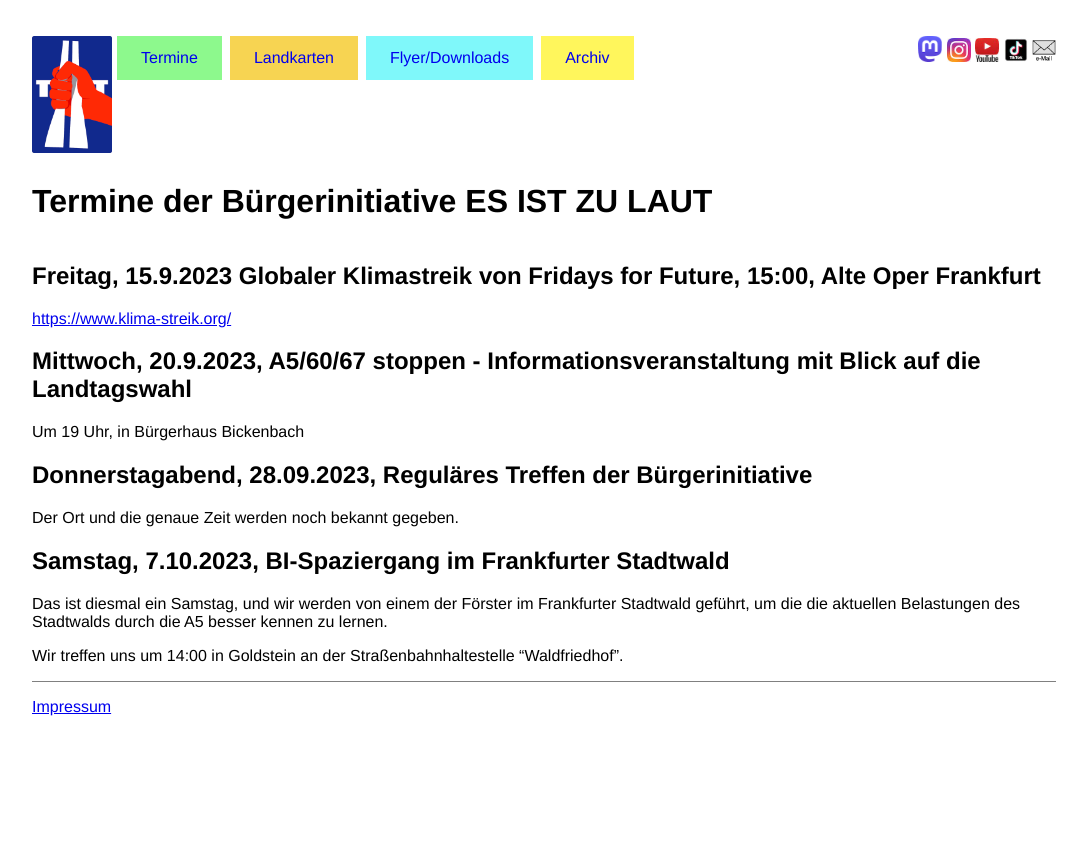
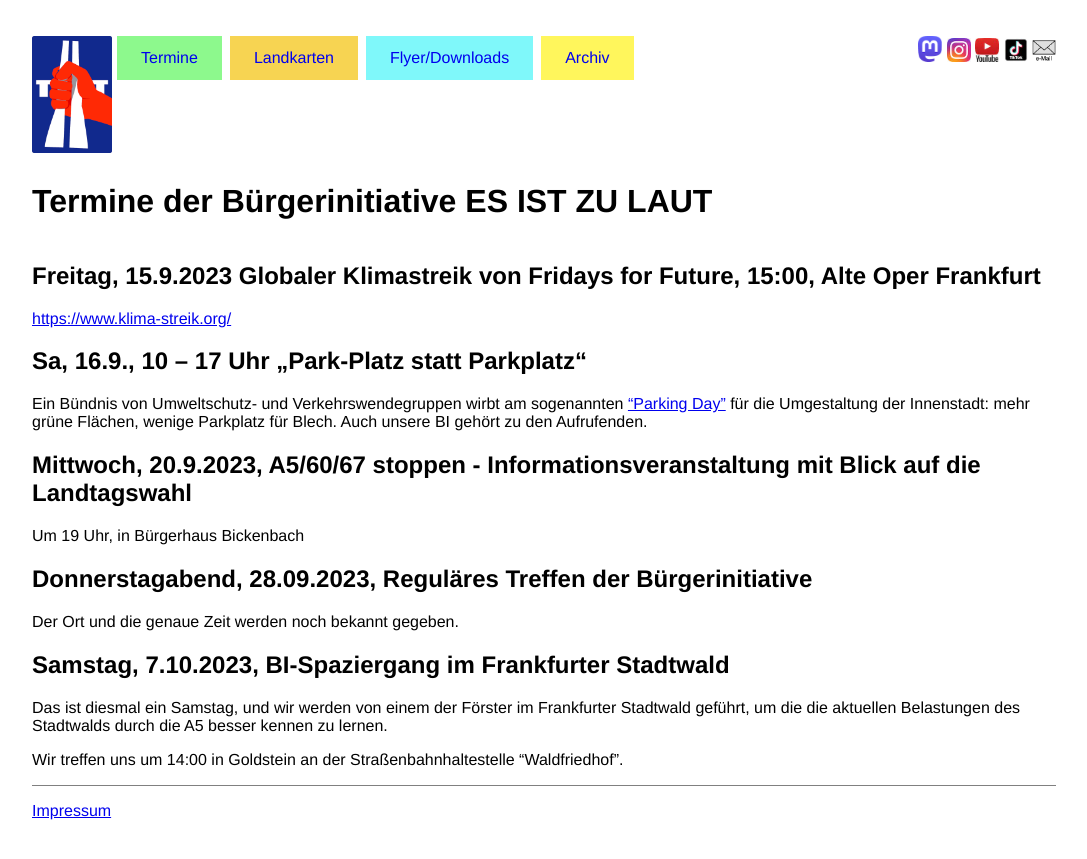
Before and after one commit to esistzulaut/website, a Jekyll site: the page built from termine.md, in a window 1280 px wide. Shown: the top 859 px of the page, without its empty margins (96-1183 px from the left). Built offline with Jekyll 4.4.1, drawn with Linux system fonts in a browser that asks for light colours; comment, search, counter and statistics services are not loaded.

Commit message:
Parking Day

```diff
--- a/termine.md
+++ b/termine.md
@@ -6,6 +6,10 @@ layout: default
 ## Freitag, 15.9.2023 Globaler Klimastreik von Fridays for Future, 15:00, Alte Oper Frankfurt
 
 <https://www.klima-streik.org/>
+
+## Sa, 16.9., 10 – 17 Uhr	„Park-Platz statt Parkplatz“
+
+Ein Bündnis von Umweltschutz- und Verkehrswendegruppen wirbt am sogenannten ["Parking Day"](https://hessen.vcd.org/startseite/detail/frankfurt-feiert-den-parkingday-2023-1) für die Umgestaltung der Innenstadt: mehr grüne Flächen, wenige Parkplatz für Blech. Auch unsere BI gehört zu den Aufrufenden.
 
 ## Mittwoch, 20.9.2023, A5/60/67 stoppen - Informationsveranstaltung mit Blick auf die Landtagswahl
 
```
